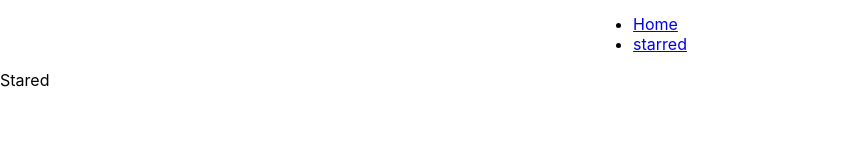
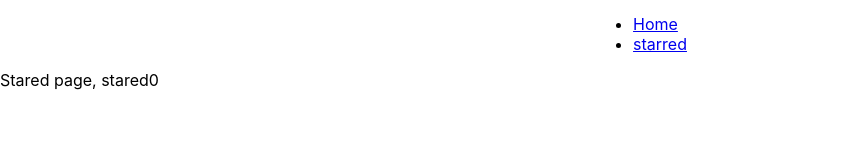
Before and after one commit to rajnibhatt/Box-Offiice-game, a React (Create React App) app: page /Stared in a window 1280 px wide. Shown: the part 136-296 px from the top of the page, without its empty margins (0-848 px from the left). Built offline with nearby package versions, Linux system fonts and the light colour scheme.

Commit message:
creted useStaredShow custom hook.placed useStaredShow logic in a seprate file.tell user the shows are stared or not

```diff
--- a/src/Component/Navs.jsx
+++ b/src/Component/Navs.jsx
@@ -6,7 +6,7 @@ to: "/",
     },
     {
 text: "starred",
-to:"/starred"
+to:"/stared"
     }
 ]
 const Navs = () =>{
--- a/src/Component/shows/ShowCard.jsx
+++ b/src/Component/shows/ShowCard.jsx
@@ -1,4 +1,4 @@
-const ShowCard = ({name,image,id,summary,onStarMeClick}) => {
+const ShowCard = ({name,image,id,summary,onStarMeClick,isStared}) => {
 
     const summaryStripped = summary ?
     summary.split(' ').slice(0, 10).join(' ').replace(/<.+?>/g,'')
@@ -12,7 +12,9 @@ const ShowCard = ({name,image,id,summary,onStarMeClick}) => {
             <p>{summaryStripped}</p>
             <div>
                 <a  href={`/show/${id}`} target = "_blank" rel="noreferrer" >Read More</a>
-                <button type="button" onClick={()=>onStarMeClick(id)}>star me</button>
+                <button type="button" onClick={()=>onStarMeClick(id)}>
+                {isStared ? 'Unstar Me' : 'Star Me'}
+                </button>
             </div>
             </div>
     );
--- a/src/Component/shows/ShowGrid.jsx
+++ b/src/Component/shows/ShowGrid.jsx
@@ -1,31 +1,10 @@
-import React, { useReducer, useEffect } from 'react';
 import ShowCard from './ShowCard';
-const usePersistedReducer = (reducer,initialState,localStoragkey)=>{
-  const [state,dispatch] = useReducer(staredShowReducer,initialState,initial=>{
-  const persistedValue = localStorage.getItem(localStoragkey);
-  return persistedValue ? JSON.parse(persistedValue): initial;
-});
-useEffect(()=>{
-  localStorage.setItem(localStoragkey, JSON.stringify(state))
-},[state,localStoragkey])
-return [state,dispatch];
-};
+import { useStaredShows } from '../../librarycustom/useStaredShow';
 
-const staredShowReducer = (currentStared,action) => {
-  switch(action.type){
-    case 'STAR': return currentStared.concat(action.showId);
-    case 'UNSTAR': return currentStared.filter(showId => showId !== action.showId);
-    default:
-      return currentStared;
-  }
 
-}
+
 const ShowGrid = ({ shows }) => {
-  const [staredShow,dispatchStared] = usePersistedReducer(
-    staredShowReducer,
-    [],
-    'staredshows'
-    );
+ const [staredShow,dispatchStared] = useStaredShows();
   const onStarMeClick = (showId)=>{
     const isStared = staredShow.includes(showId);
     if(isStared){
@@ -45,6 +24,7 @@ const ShowGrid = ({ shows }) => {
        image={data.show.image ? data.show.image.medium : '/not-found-image.png'}
        summary={data.show.summary}
        onStarMeClick ={onStarMeClick}
+       isStared = {staredShow.includes(data.show.id)}
         />
       ))}
     </div>
--- a/src/Pages/Stared.jsx
+++ b/src/Pages/Stared.jsx
@@ -1,6 +1,7 @@
+import { useStaredShows } from "../librarycustom/useStaredShow";
 const Started = ()=>{
+    const [staredShow] = useStaredShows( );
+    return <div>Stared page, stared{staredShow.length}</div>
 
-    return <div>Stared </div>
-
-}
+};
 export default Started;
--- /dev/null
+++ b/src/librarycustom/useStaredShow.jsx
@@ -0,0 +1,30 @@
+
+import {useReducer,useEffect} from "react";
+
+const usePersistedReducer = (reducer,initialState,localStoragkey)=>{
+    const [state,dispatch] = useReducer(staredShowReducer,initialState,initial=>{
+    const persistedValue = localStorage.getItem(localStoragkey);
+    return persistedValue ? JSON.parse(persistedValue): initial;
+  });
+  useEffect(()=>{
+    localStorage.setItem(localStoragkey, JSON.stringify(state))
+  },[state,localStoragkey])
+  return [state,dispatch];
+  };
+  const staredShowReducer = (currentStared,action) => {
+    switch(action.type){
+      case 'STAR': return currentStared.concat(action.showId);
+      case 'UNSTAR': return currentStared.filter(showId => showId !== action.showId);
+      default:
+        return currentStared;
+    }
+
+  }
+   export const useStaredShows = ()=>{
+    return usePersistedReducer(
+        staredShowReducer,
+        [],
+        'staredshows'
+        );
+
+  }
```
